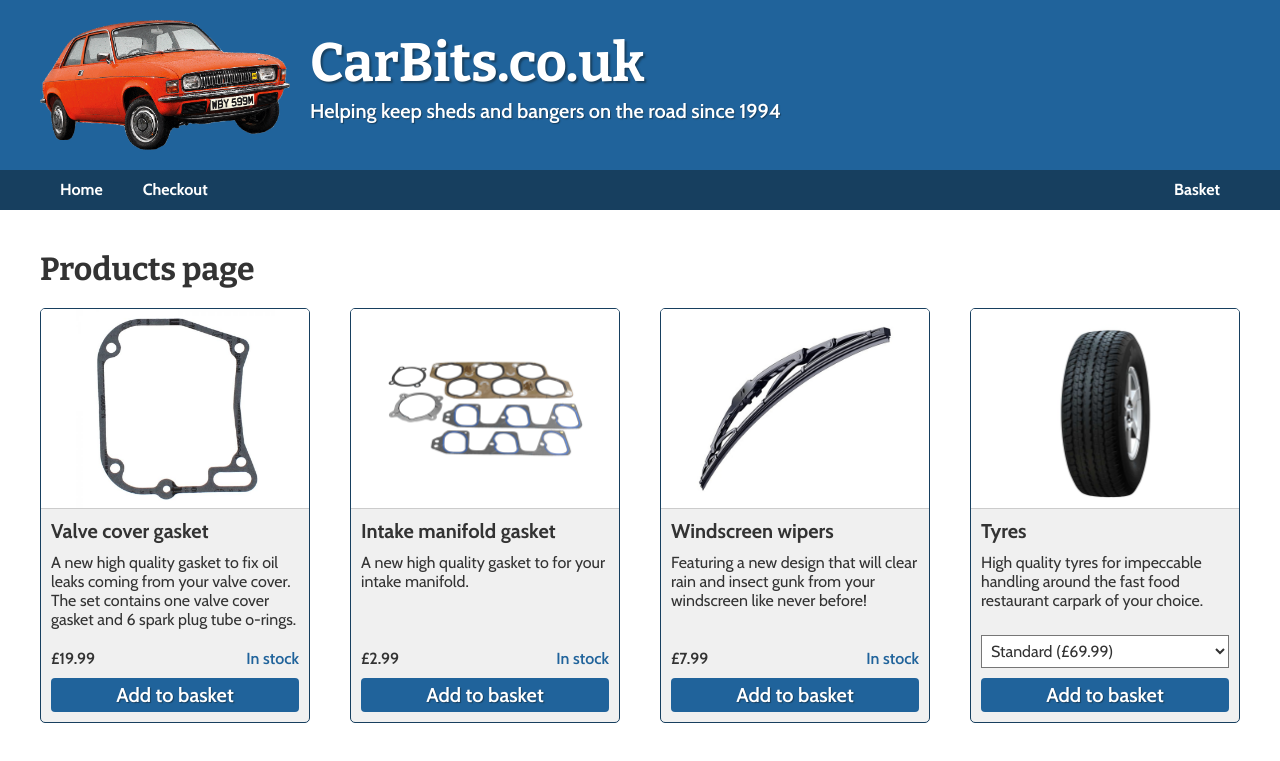
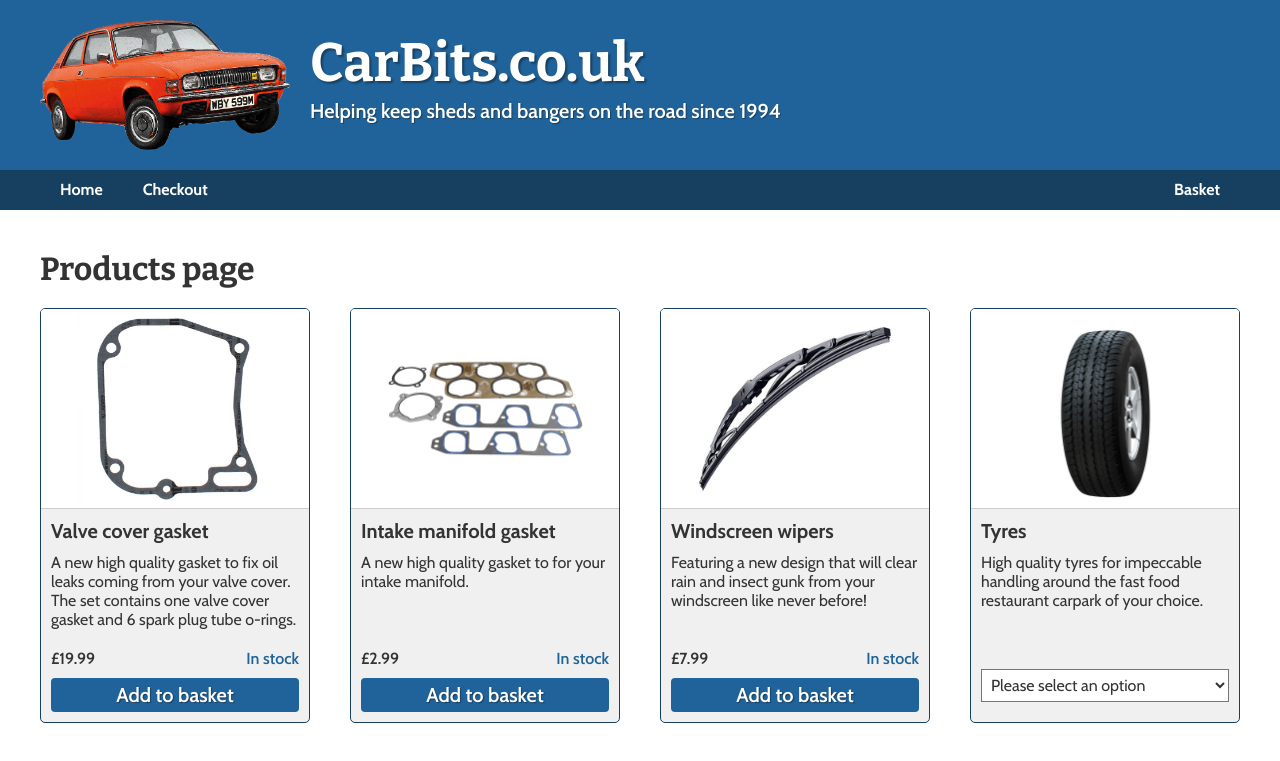
Before and after one commit to adavies1/car-bits, a React (Create React App) app: page / in a window 1280 px wide. Shown: the top 761 px of the page. Built offline with nearby package versions, Linux system fonts and the light colour scheme.

Commit message:
[ProductTile] - Cleaned up code, splitting it into multiple components

```diff
--- a/src/components/ProductTile/ProductTile.module.scss
+++ b/src/components/ProductTile/ProductTile.module.scss
@@ -1,3 +1,5 @@
+@import '../../shared/sass-variables';
+
 .tile {
     display: flex;
     flex-direction: column;
@@ -8,7 +10,7 @@
 }
 
 .image {
-    height: 200px;
+    height: 150px;
     width: 100%;
     object-fit: contain;
     background-color: var(--colour-white);
@@ -65,3 +67,10 @@
     width: 100%;
     margin-bottom: 10px;
 }
+
+
+@media (min-width: $breakpoint-desktop-min) {
+    .image {
+        height: 200px;
+    }
+}
--- a/src/components/ProductTile/ProductTile.tsx
+++ b/src/components/ProductTile/ProductTile.tsx
@@ -1,56 +1,44 @@
 import React, { FunctionComponent } from 'react';
 import css from './ProductTile.module.scss';
 
-import { ProductResponse, StandardProduct, ProductWithVariants } from '../../types/data/products';
-import { money } from '../../utils';
+import StandardPricing from './StandardPricing/StandardPricing';
+import VariantOptions from './VariantOptions/VariantOptions';
+import VariantPricing from './VariantPricing/VariantPricing';
 
-type ProductTileProps = ProductResponse & {
-    onClick?: (event: React.MouseEvent<HTMLButtonElement>) => void
+import { ProductResponse, StandardProduct, ProductWithVariants, ProductVariant } from '../../types/data/products';
+
+type ProductTileProps = {
+    product: ProductResponse,
+    onAddToBasket: (product: StandardProduct | ProductWithVariants) => void,
+    onVariantSelected: (product: ProductWithVariants, variant: ProductVariant) => void,
+    selectedVariant?: ProductVariant
 }
 
 const productTile:FunctionComponent<ProductTileProps> = props => (
-    <li data-id={props.id} className={css.tile}>
-        <img className={css.image} src={props.image} alt={props.imageDescription} />
+    <li data-id={props.product.id} className={css.tile}>
+        <img className={css.image} src={props.product.image} alt={props.product.imageDescription} />
         <div className={css.textContainer}>
             <div className={css.textTop}>
-                <header className={css.title}>{props.name}</header>
-                <p className={css.description}>{props.description}</p>
+                <header className={css.title}>{props.product.name}</header>
+                <p className={css.description}>{props.product.description}</p>
             </div>
             <div className={css.textBottom}>
-                {props.variants ? variantPricing(props as ProductWithVariants) : standardPricing(props as StandardProduct)}
-                {props.onClick && <button className="cta" onClick={props.onClick}>Add to basket</button>}
+                {props.product.variants &&
+                    <VariantOptions
+                        product={props.product as ProductWithVariants}
+                        onVariantSelected={props.onVariantSelected}
+                        selectedVariant={props.selectedVariant}/>
+                }
+                {props.product.variants && props.selectedVariant &&
+                    <VariantPricing product={props.product as ProductWithVariants} variant={props.selectedVariant} onAddToBasket={props.onAddToBasket}/>
+                }
+                {!props.product.variants &&
+                    <StandardPricing product={props.product as StandardProduct} onAddToBasket={props.onAddToBasket}/>
+                }
             </div>
         </div>
     </li>
 );
 
-const standardPricing = (props: StandardProduct) => (
-    <div className={css.leftRight}>
-        <strong className={css.price}>£{props.price}</strong>
-        <span className={`${css.stock} ${props.stock > 0 ? css.available : css.outOfStock}`}>
-            {props.stock > 0 ? 'In stock' : 'Available in 2-3 days'}
-        </span>
-    </div>
-);
-
-const variantPricing = (props: ProductWithVariants) => {
-    const minPrice = money(Math.min(...props.variants.map(v => v.price)));
-    const maxPrice = money(Math.max(...props.variants.map(v => v.price)));
-
-    return (
-        <>
-            {/*<strong className={css.price}>
-                {minPrice === maxPrice ? `£${minPrice}` : `£${minPrice} - ${maxPrice}`}
-    </strong>*/}
-            <select className={css.variants}>
-                {props.variants.map(variant => (
-                    <option value={variant.id}>
-                        {`${variant.name} (£${variant.price})`}
-                    </option>
-                ))}
-            </select>
-        </>
-    )
-};
 
 export default productTile;
--- /dev/null
+++ b/src/components/ProductTile/StandardPricing/StandardPricing.module.scss
@@ -0,0 +1,23 @@
+.leftRight {
+    display: flex;
+    align-items: center;
+    justify-content: space-between;
+}
+
+.price {
+    display: inline-block;
+    margin-bottom: 10px;
+    font-size: var(--text-small);
+}
+
+.stock {
+    display: inline-block;
+    margin: 0 0 10px 20px;
+    font-size: var(--text-small);
+    font-weight: 600;
+    text-align: right;
+
+    &.available {
+        color: var(--colour-light-blue);
+    }
+}
--- /dev/null
+++ b/src/components/ProductTile/StandardPricing/StandardPricing.tsx
@@ -0,0 +1,28 @@
+import React, { FunctionComponent } from 'react';
+import css from './StandardPricing.module.scss';
+
+import { StandardProduct, ProductWithVariants } from '../../../types/data/products';
+import { money } from '../../../utils';
+
+type StandardPricingProps = {
+    product: StandardProduct,
+    onAddToBasket?: (product: StandardProduct | ProductWithVariants) => void
+}
+
+const standardPricing:FunctionComponent<StandardPricingProps> = props => (
+    <>
+        <div className={css.leftRight}>
+            <strong className={css.price}>£{money(props.product.price)}</strong>
+            <span className={`${css.stock} ${props.product.stock > 0 ? css.available : css.outOfStock}`}>
+                {props.product.stock > 0 ? 'In stock' : 'Available in 2-3 days'}
+            </span>
+        </div>
+        {props.onAddToBasket && (
+            <button className="cta" onClick={() => props.onAddToBasket && props.onAddToBasket(props.product)}>
+                Add to basket
+            </button>
+        )}
+    </>
+);
+
+export default standardPricing;
--- /dev/null
+++ b/src/components/ProductTile/VariantOptions/VariantOptions.module.scss
@@ -0,0 +1,28 @@
+.leftRight {
+    display: flex;
+    align-items: center;
+    justify-content: space-between;
+}
+
+.variants {
+    width: 100%;
+    margin-bottom: 10px;
+}
+
+.price {
+    display: inline-block;
+    margin-bottom: 10px;
+    font-size: var(--text-small);
+}
+
+.stock {
+    display: inline-block;
+    margin: 0 0 10px 20px;
+    font-size: var(--text-small);
+    font-weight: 600;
+    text-align: right;
+
+    &.available {
+        color: var(--colour-light-blue);
+    }
+}
--- /dev/null
+++ b/src/components/ProductTile/VariantOptions/VariantOptions.tsx
@@ -0,0 +1,32 @@
+import React, { FunctionComponent } from 'react';
+import css from './VariantOptions.module.scss';
+
+import { ProductWithVariants, ProductVariant } from '../../../types/data/products';
+import { money } from '../../../utils';
+
+type VariantOptionsProps = {
+    product: ProductWithVariants,
+    selectedVariant?: ProductVariant,
+    onVariantSelected: (product: ProductWithVariants, variant: ProductVariant) => void
+}
+
+const variantOptions:FunctionComponent<VariantOptionsProps> = props => (
+    <>
+        <select className={css.variants} onChange={e => props.onVariantSelected(props.product, findVariant(props.product, e.target.value))}>
+            <option disabled={true} selected={!props.selectedVariant} value=''>
+                Please select an option
+            </option>
+            {props.product.variants.map(variant => (
+                <option value={variant.id}>
+                    {`${variant.name} (£${money(variant.price)})`}
+                </option>
+            ))}
+        </select>
+    </>
+);
+
+const findVariant = (product: ProductWithVariants, idToFind: string): ProductVariant => {
+    return product.variants.find(v => v.id.toString() === idToFind) as ProductVariant
+}
+
+export default variantOptions;
--- /dev/null
+++ b/src/components/ProductTile/VariantPricing/VariantPricing.module.scss
@@ -0,0 +1,23 @@
+.leftRight {
+    display: flex;
+    align-items: center;
+    justify-content: space-between;
+}
+
+.price {
+    display: inline-block;
+    margin-bottom: 10px;
+    font-size: var(--text-small);
+}
+
+.stock {
+    display: inline-block;
+    margin: 0 0 10px 20px;
+    font-size: var(--text-small);
+    font-weight: 600;
+    text-align: right;
+
+    &.available {
+        color: var(--colour-light-blue);
+    }
+}
--- /dev/null
+++ b/src/components/ProductTile/VariantPricing/VariantPricing.tsx
@@ -0,0 +1,29 @@
+import React, { FunctionComponent } from 'react';
+import css from './VariantPricing.module.scss';
+
+import { StandardProduct, ProductWithVariants, ProductVariant } from '../../../types/data/products';
+import { money } from '../../../utils';
+
+type VariantPricingProps = {
+    product: ProductWithVariants,
+    variant: ProductVariant,
+    onAddToBasket?: (product: StandardProduct | ProductWithVariants) => void
+}
+
+const variantPricing:FunctionComponent<VariantPricingProps> = props => (
+    <>
+        <div className={css.leftRight}>
+            <strong className={css.price}>£{money(props.variant.price)}</strong>
+            <span className={`${css.stock} ${props.variant.stock > 0 ? css.available : css.outOfStock}`}>
+                {props.variant.stock > 0 ? 'In stock' : 'Available in 2-3 days'}
+            </span>
+        </div>
+        {props.onAddToBasket && (
+            <button className="cta" onClick={() => props.onAddToBasket && props.onAddToBasket(props.product)}>
+                Add to basket
+            </button>
+        )}
+    </>
+);
+
+export default variantPricing;
--- a/src/containers/Products/Products.tsx
+++ b/src/containers/Products/Products.tsx
@@ -2,7 +2,8 @@ import React, { Component } from 'react';
 import axios from 'axios';
 
 import ProductTile from '../../components/ProductTile/ProductTile';
-import { ProductResponse } from '../../types/data/products';
+import { ProductResponse, StandardProduct, ProductWithVariants, ProductVariant } from '../../types/data/products';
+
 
 type ProductsProps = {
 
@@ -11,14 +12,18 @@ type ProductsProps = {
 type ProductsState = {
     loading: boolean,
     error: boolean,
-    products: ProductResponse[]
+    products: ProductResponse[],
+    selectedVariants: {
+        id: ProductVariant
+    }
 }
 
 class Products extends Component<ProductsProps, ProductsState> {
     state = {
         loading: true,
         error: false,
-        products: []
+        products: [] as ProductResponse[],
+        selectedVariants: {} as { id: ProductVariant }
     };
 
     render() {
@@ -29,7 +34,7 @@ class Products extends Component<ProductsProps, ProductsState> {
                 {this.state.error && <strong>There was an error loading data.</strong>}
                 {(!this.state.loading && !this.state.error) && (
                     <ul className="grid grid--products">
-                        {this.state.products.map(product => <ProductTile {...product} onClick={this.onAddToBasket} />)}
+                        {this.state.products.map(product => <ProductTile product={product} onAddToBasket={this.onAddToBasket} onVariantSelected={this.onVariantSelected} />)}
                     </ul>
                 )}
             </>
@@ -47,15 +52,27 @@ class Products extends Component<ProductsProps, ProductsState> {
             })
             .catch(resp => {
                 this.setState({
-                    products: [],
+                    products: [] as ProductResponse[],
                     error: true,
                     loading: false
                 })
             })
     }
 
-    onAddToBasket(event: React.MouseEvent<HTMLButtonElement>) {
+    onAddToBasket = (product: StandardProduct | ProductWithVariants) => {
 
+    }
+
+    onVariantSelected = (product: ProductWithVariants, variant: ProductVariant) => {
+        const newProducts = [...this.state.products];
+        newProducts.splice(newProducts.indexOf(product), 1, {
+            ...product,
+            selectedVariant: variant
+        });
+
+        this.setState({
+            products: newProducts
+        });
     }
 }
 
```
